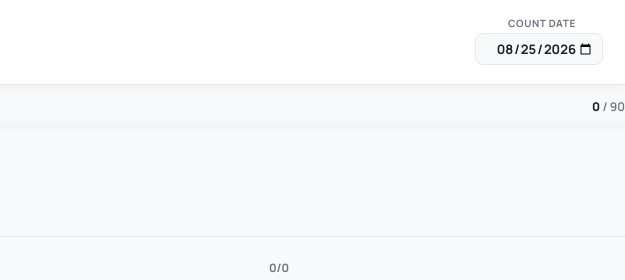
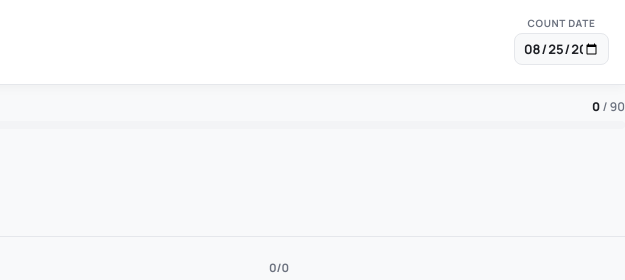
Before and after one commit to semikim-dataanalytics/pelicana-la-inventory, a plain HTML site: page index.html in a window 1280 px wide. Shown: the top 280 px of the page, 655-1280 px from the left. Drawn offline with Linux system fonts and the light colour scheme.

Commit message:
Modify date input field width and remove margin
Adjust width of date input field for better layout.

```diff
--- a/index.html
+++ b/index.html
@@ -253,9 +253,10 @@
   text-align: center !important;
   width: 100% !important;
 }
-/* 날짜 입력창 박스 오른쪽 정렬 및 우측 여백 확보 */
+/* 날짜 입력창 박스 가로 길이 축소 */
 .date-field input {
-  margin-right: 6px !important;
+  width: 95px !important;
+  max-width: 95px !important;
 }
 </style>
 </head>
```
